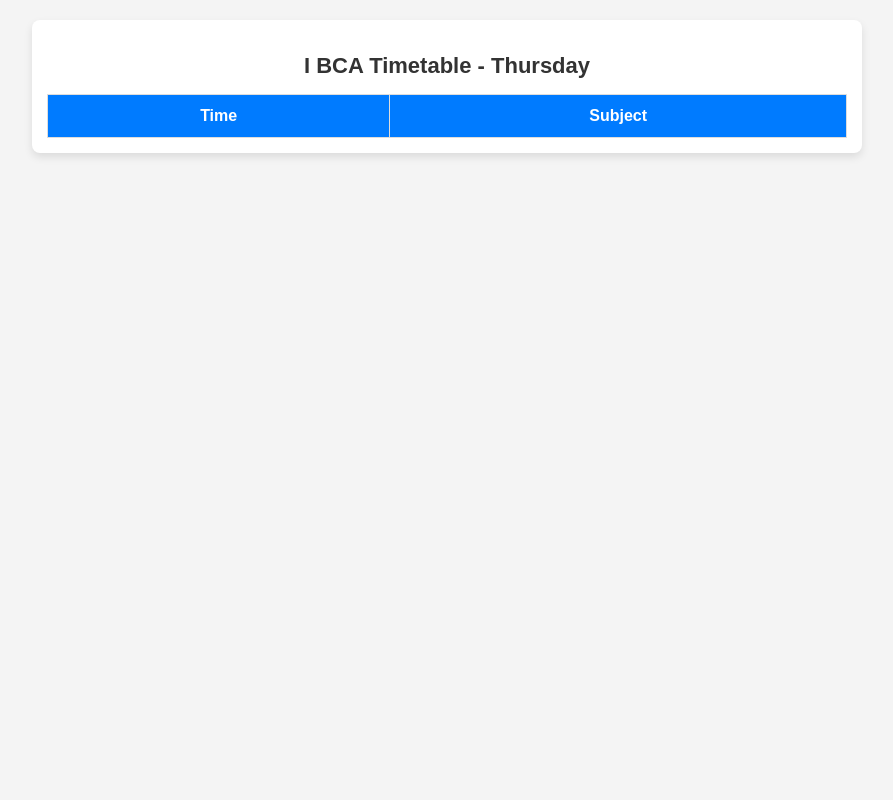
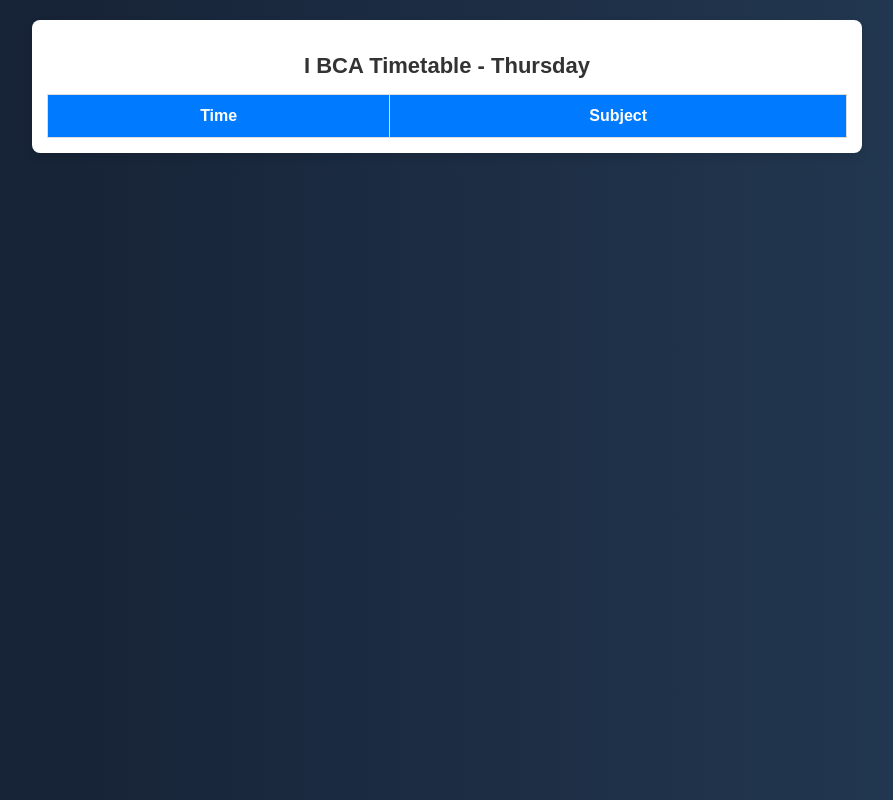
Before and after one commit to yashwanyash/sabstimetable, a website: page ttbca1.html in a window 1280 px wide. Shown: the whole page, without its empty margins (193-1086 px from the left). Drawn offline with Linux system fonts and the light colour scheme; no server answers.

Commit message:
added bg color

```diff
--- a/server.js
+++ b/server.js
@@ -168,6 +168,8 @@ app.get("/api/timetable/today", (req, res) => {
     });
 });
 
+
+
 // **Update Timetable Data**
 app.put("/api/timetable", (req, res) => {
     console.log("📩 Received Data:", JSON.stringify(req.body, null, 2)); // Debug
@@ -194,6 +196,9 @@ app.put("/api/timetable", (req, res) => {
     res.json({ message: "✅ Timetable updated successfully!" });
 });
 
+
+
+
 // **Fetch timetable for a specific course**
 app.get("/api/timetable/course/:courseName", (req, res) => {
     const courseName = req.params.courseName.replace(/-/g, " "); // Convert URL format to database format
--- a/ttbca1.html
+++ b/ttbca1.html
@@ -8,7 +8,7 @@
         body {
             font-family: Arial, sans-serif;
             text-align: center;
-            background-color: #f4f4f4;
+            background: linear-gradient(to right, #141e30, #243b55);
             margin: 20px;
         }
 
```
Also changed, not shown: ttadmin.html (+3 -0 lines), ttbca2.html (+1 -1 lines).
